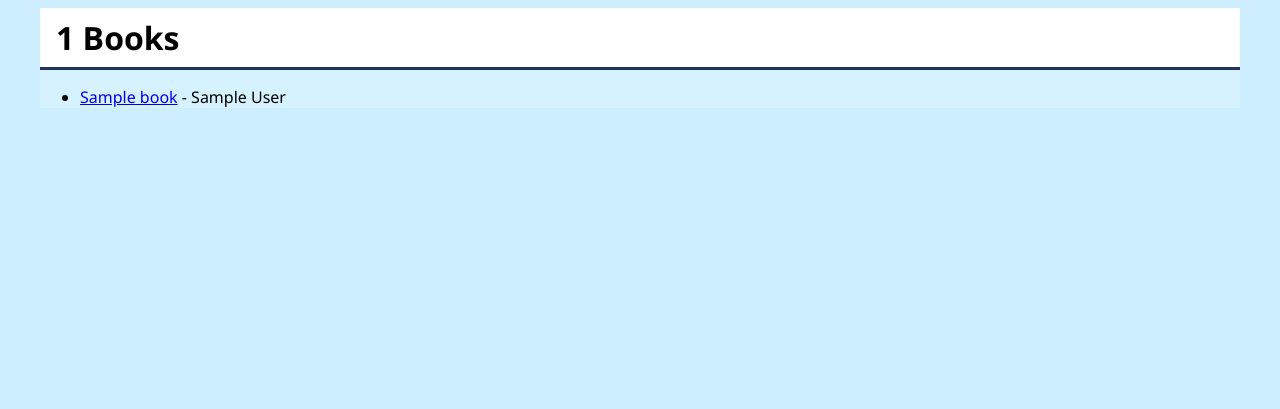
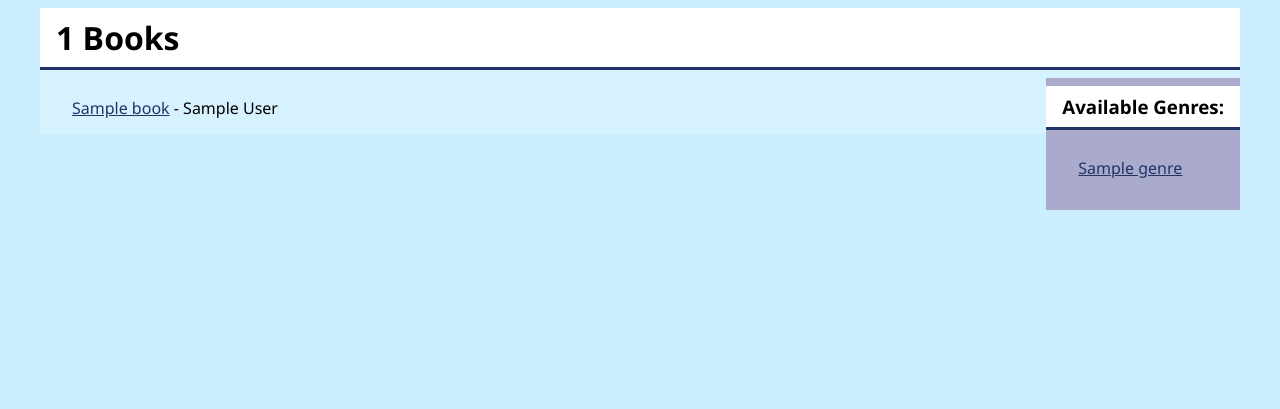
Before and after one commit to rikogoeslive/ptu5_django_library, a Django app: page /books/ in a window 1280 px wide. Shown: the part 38-447 px from the top of the page. Run offline with Django 4.2, Linux system fonts and the light colour scheme; tables that the repository leaves empty hold one stand-in row (values such as "Sample post").

Commit message:
list view filters

```diff
--- a/ptu5_library/library/models.py
+++ b/ptu5_library/library/models.py
@@ -10,6 +10,10 @@ class Genre(models.Model):
 
     def __str__(self) -> str:
         return self.name
+
+    def link_filtered_books(self):
+        link = reverse('books')+ '?genre_id='+str(self.id)
+        return format_html('<a class="genre" href="{link}">{name}</a>', link=link, name=self)
 
 # Importavome modelių paketą
 # Sukūrėme klasę (models.Model)
--- a/ptu5_library/library/static/library/css/base.css
+++ b/ptu5_library/library/static/library/css/base.css
@@ -61,3 +61,25 @@ footer .container {
     display: flex;
     align-content: stretch;
 }
+
+.genre_filter {
+    float: right;
+    background-color: #aac;
+}
+
+ul {
+    list-style: none;
+    padding: 0.5rem 1rem;
+}
+
+ul li {
+    margin-bottom: 0.2rem;
+    padding: 0.2rem 1rem;
+}
+ul li a {
+    color: #236
+}
+
+ul li:hover{
+    background-color: rgba(255, 255, 255, 0.2);
+}
--- a/ptu5_library/library/templates/library/book_list.html
+++ b/ptu5_library/library/templates/library/book_list.html
@@ -1,7 +1,17 @@
 {% extends 'library/base.html' %}
 {% block title %}Books in  {{ block.super }}{% endblock title %}
 {% block content %}
-    <h1>{{ books_count }} Books</h1>
+    <h1>{{ books_count }}
+        {% if genre %}{{ genre }}{% endif %}
+        Books</h1>
+    <div class="genre_filter">
+        <h3>Available Genres:</h3>
+        <ul>
+            {% for filter_genre in genres %}
+                <li>{{ filter_genre.link_filtered_books }}</li>
+            {% endfor %}
+        </ul>
+    </div>
     <ul>
         {% for book in book_list %}
             <li><a href="{% url 'book' book.pk %}">{{ book.title }}</a> - {{ book.author }}</li>
--- a/ptu5_library/library/views.py
+++ b/ptu5_library/library/views.py
@@ -30,14 +30,26 @@ def authors(request):
 def author(request, author_id):
     return render(request, 'library/author.html', {'author': get_object_or_404(Author, id=author_id)})
 
+
 class BookListView(ListView):
     model = Book
     template_name = 'library/book_list.html'
+
+    def get_queryset(self):
+        queryset = super().get_queryset()
+        genre_id = self.request.GET.get('genre_id')
+        if genre_id:
+            queryset = queryset.filter(genre__id=genre_id)
+        return queryset
 
     def get_context_data(self, **kwargs):
         context = super().get_context_data(**kwargs)
         #context['books_count'] = Book.objects.count()
         context['books_count'] = self.get_queryset().count()
+        genre_id = self.request.GET.get('genreid')
+        context['genres'] = Genre.objects.all()
+        if genre_id:
+            context['genre'] = get_object_or_404(Genre, id=genre_id)
         return context
 
 
```
Also changed, not shown: ptu5_library/library/templates/library/book_detail.html (+4 -4 lines).
